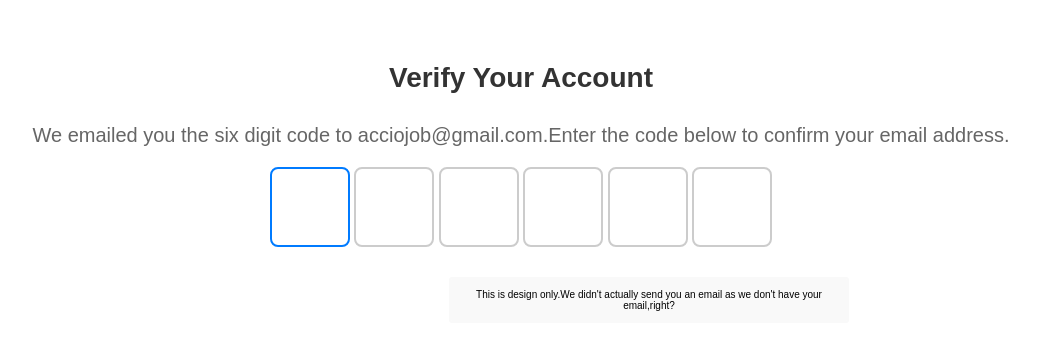
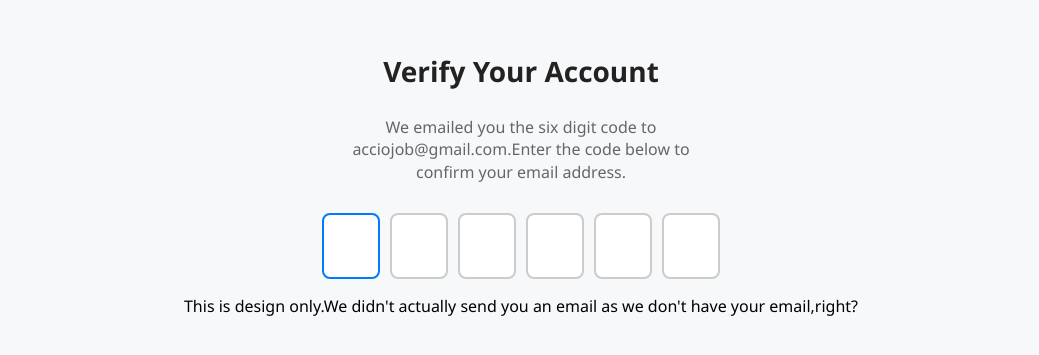
Before and after one commit to acciojob/OTP-Prakashsingh22, a website: page main.html in a window 1280 px wide. Shown: the part 217-572 px from the top of the page, without its empty margins (119-1158 px from the left). Drawn offline with Linux system fonts and the light colour scheme.

Commit message:
created a submission

```diff
--- a/styles.css
+++ b/styles.css
@@ -1,71 +1,61 @@
-/*  your css code here. If applicable */
-*{
-	box-sizing:border-box;
-	font-family:'poppins',sans-serif;
-}
-.form{
-	background-color:white;
-	border:2px solid black;
-	height:70vh;
-	border-radius:10px
-}
-.last{
-	border-radius:3px;
-	margin-top:30px;
-	flex-direction: column;
-    justify-content: center;
-    align-items: center;
-	width:400px;
-	margin-left:20%;
-	border:2px solid #f9f9f9;
-	background-color: #f9f9f9;
-	font-size:10px
-}
-body{
-	text-align:center;
-	font-family: 'Segoe UI', Tahoma, Geneva, Verdana, sans-serif;
+body {
+      font-family: "Segoe UI", Tahoma, Geneva, Verdana, sans-serif;
+      background-color: #f7f8fa;
       display: flex;
       flex-direction: column;
+      align-items: center;
       justify-content: center;
-    align-items: center;
       height: 100vh;
       margin: 0;
-	padding:0;
+    }
 
-}
+    /* Heading styling */
     #verification_heading {
       font-size: 28px;
       font-weight: bold;
+      color: #222;
       margin-bottom: 10px;
-      color: #333;
     }
 
+    /* Subheading styling */
     #verification_subtext {
+      font-size: 16px;
       color: #666;
-	font-size:20px;
-    margin-bottom: 20px;
+      margin-bottom: 30px;
       text-align: center;
+      max-width: 350px;
+      line-height: 1.4;
     }
+
+    /* OTP input container */
+    .code-container {
+      display: flex;
+      justify-content: center;
+      gap: 10px;
+    }
+
+    /* OTP input fields */
     .code {
-      width: 80px;
-      height: 80px;
-      font-size: 39px;
+      width: 50px;
+      height: 60px;
       text-align: center;
+      font-size: 24px;
       border: 2px solid #ccc;
       border-radius: 8px;
       outline: none;
-      transition: border-color 0.2s ease;
-      background-color: #fff;
+      transition: border-color 0.25s ease-in-out;
+      background-color: white;
     }
 
     .code:focus {
       border-color: #007bff;
     }
 
-   @media (max-width: 400px) {
+    /* Mobile responsiveness */
+    @media (max-width: 480px) {
       .code {
-        width: 40px;
-        height: 50px;
-        font-size: 20px;
+        width: 45px;
+        height: 55px;
+        font-size: 22px;
       }
     }
```
Lines whose indentation alone changed are shown as unchanged.
